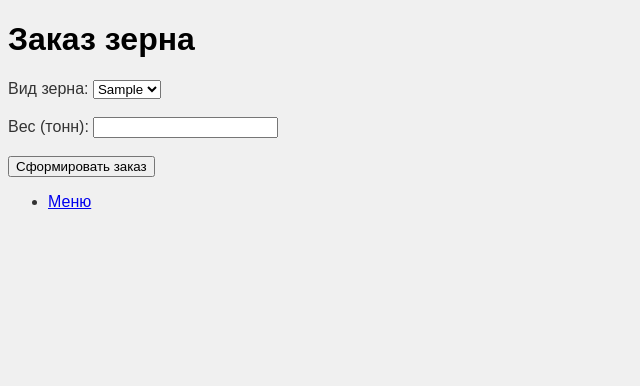
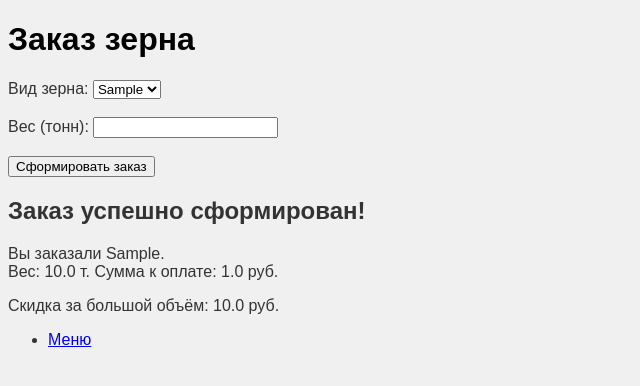
Before and after one commit to Timir2003/WEB-2, a Flask app: template templates/lab4/order_grain.html in a window 1280 px wide. Shown: the part 66-452 px from the top of the page, without its empty margins (0-640 px from the left). Run offline with Flask 3, Linux system fonts and the light colour scheme; the template is opened without the code that fills it: most values are stand-ins (such as "Sample title", 1, 10 or a date in 2020).

Commit message:
Заказ зерна

```diff
--- a/lab4.py
+++ b/lab4.py
@@ -191,29 +191,29 @@ def order_grain():
         weight = request.form.get('weight')
 
         if not weight:
-            return "Ошибка! Не указан вес заказа."
+            return render_template('/lab4/order_grain.html', error="Ошибка! Не указан вес заказа.", grain_types=prices.keys())
         try:
             weight = float(weight)
         except ValueError:
-            return "Ошибка! Некорректный формат веса."
+            return render_template('/lab4/order_grain.html', error="Ошибка! Некорректный формат веса.", grain_types=prices.keys())
 
         if weight <= 0:
-            return "Ошибка! Вес заказа должен быть больше 0."
+            return render_template('/lab4/order_grain.html', error="Ошибка! Вес заказа должен быть больше 0.", grain_types=prices.keys())
 
         price_per_ton = prices.get(grain_type, 0)
         total_cost = price_per_ton * weight
 
+        # Скидка за большой объём
         discount = 0
         if weight > 50:
             discount = total_cost * 0.1
             total_cost -= discount
 
+        # Ограничение по объёму
         if weight > 500:
-            return "К сожалению, такого объёма зерна сейчас нет в наличии."
+            return render_template('/lab4/order_grain.html', error="К сожалению, такого объёма зерна сейчас нет в наличии.", grain_types=prices.keys())
 
-        message = f"Заказ успешно сформирован. Вы заказали {grain_type}.<br>Вес: {weight:.2f} т. Сумма к оплате: {total_cost:.2f} руб."
-        if discount:
-            message += f"<br>Скидка за большой объём: {discount:.2f} руб."
-        return message
+        # Вывод сообщения с учетом скидки
+        return render_template('/lab4/order_grain.html', grain_type=grain_type, weight=weight, total_cost=total_cost, discount=discount, grain_types=prices.keys())
 
     return render_template('/lab4/order_grain.html', grain_types=prices.keys())
--- a/templates/lab4/order_grain.html
+++ b/templates/lab4/order_grain.html
@@ -4,6 +4,9 @@
 {% block main %}
 
     <h1>Заказ зерна</h1>
+    {% if error %}
+        <p style="color: red;">{{ error }}</p>
+    {% endif %}
     <form method="POST">
         <label for="grain_type">Вид зерна:</label>
         <select id="grain_type" name="grain_type">
@@ -18,4 +21,11 @@
         <input type="submit" value="Сформировать заказ">
     </form>
 
+    {% if grain_type %}
+        <h2>Заказ успешно сформирован!</h2>
+        <p>Вы заказали {{ grain_type }}.<br>Вес: {{ weight|float }} т. Сумма к оплате: {{ total_cost|float }} руб.</p>
+        {% if discount %}
+            <p>Скидка за большой объём: {{ discount|float }} руб.</p>
+        {% endif %}
+    {% endif %}
 {% endblock %}
```
